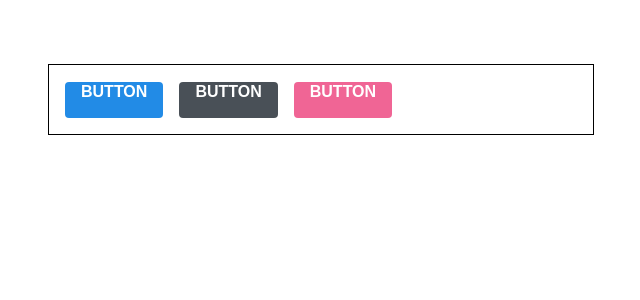
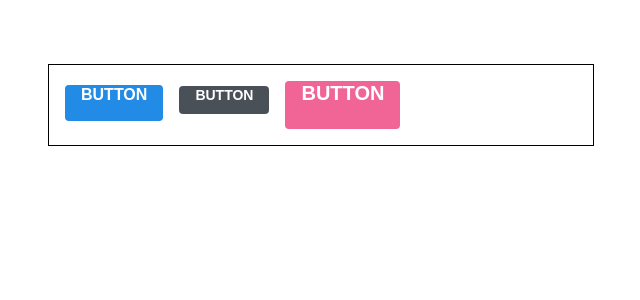
Before and after one commit to SpaciousKitchen/react-study, a React (Create React App) app in the folder styling-with-styled-components/: page / in a window 1280 px wide. Shown: the top 300 px of the page, without its empty margins (319-959 px from the left). Built offline with nearby package versions, Linux system fonts and the light colour scheme.

Commit message:
버튼 스타일 사이즈 추가

```diff
--- a/styling-with-styled-components/src/App.js
+++ b/styling-with-styled-components/src/App.js
@@ -21,8 +21,12 @@
     >
       <AppBlock>
         <Button>BUTTON</Button>
-        <Button color="gray">BUTTON</Button>
-        <Button color="pink">BUTTON</Button>
+        <Button color="gray" size="small">
+          BUTTON
+        </Button>
+        <Button color="pink" size="large">
+          BUTTON
+        </Button>
       </AppBlock>
     </ThemeProvider>
   );
--- a/styling-with-styled-components/src/components/Button.js
+++ b/styling-with-styled-components/src/components/Button.js
@@ -1,6 +1,38 @@
 import React from "react";
 import styled, { css } from "styled-components";
 import { darken, lighten } from "polished";
+
+const sizes = {};
+const sizeStyled = css`
+  ${(props) =>
+    props.size === "large" &&
+    css`
+      height: 3rem;
+      font-size: 1.25rem;
+    `}
+
+  ${(props) =>
+    props.size === "small" &&
+    css`
+      height: 1.75rem;
+      font-size: 0.875rem;
+    `}
+`;
+
+const colorStyled = css`
+  ${({ theme, color }) => {
+    const selected = theme.palette[color];
+    return css`
+      background: ${selected};
+      &:hover {
+        background: ${lighten(0.1, selected)};
+      }
+      &:active {
+        background: ${darken(0.1, selected)};
+      }
+    `;
+  }}
+`;
 const StyledButton = styled.button`
   /* 공통 스타일 */
   display: inline-flex;
@@ -17,19 +49,9 @@
   height: 2.25rem;
   font-size: 1rem;
 
-  /* 색상 */
-  ${({ theme, color }) => {
-    const selected = theme.palette[color];
-    return css`
-      background: ${selected};
-      &:hover {
-        background: ${lighten(0.1, selected)};
-      }
-      &:active {
-        background: ${darken(0.1, selected)};
-      }
-    `;
-  }}
+  ${sizeStyled}
+
+  ${colorStyled}
 
   /* 기타 */
   & + & {
@@ -37,9 +59,9 @@
   }
 `;
 
-const Button = ({ children, color, ...rest }) => {
+const Button = ({ children, color, size, ...rest }) => {
   return (
-    <StyledButton color={color} {...rest}>
+    <StyledButton color={color} size={size} {...rest}>
       {children}
     </StyledButton>
   );
```
